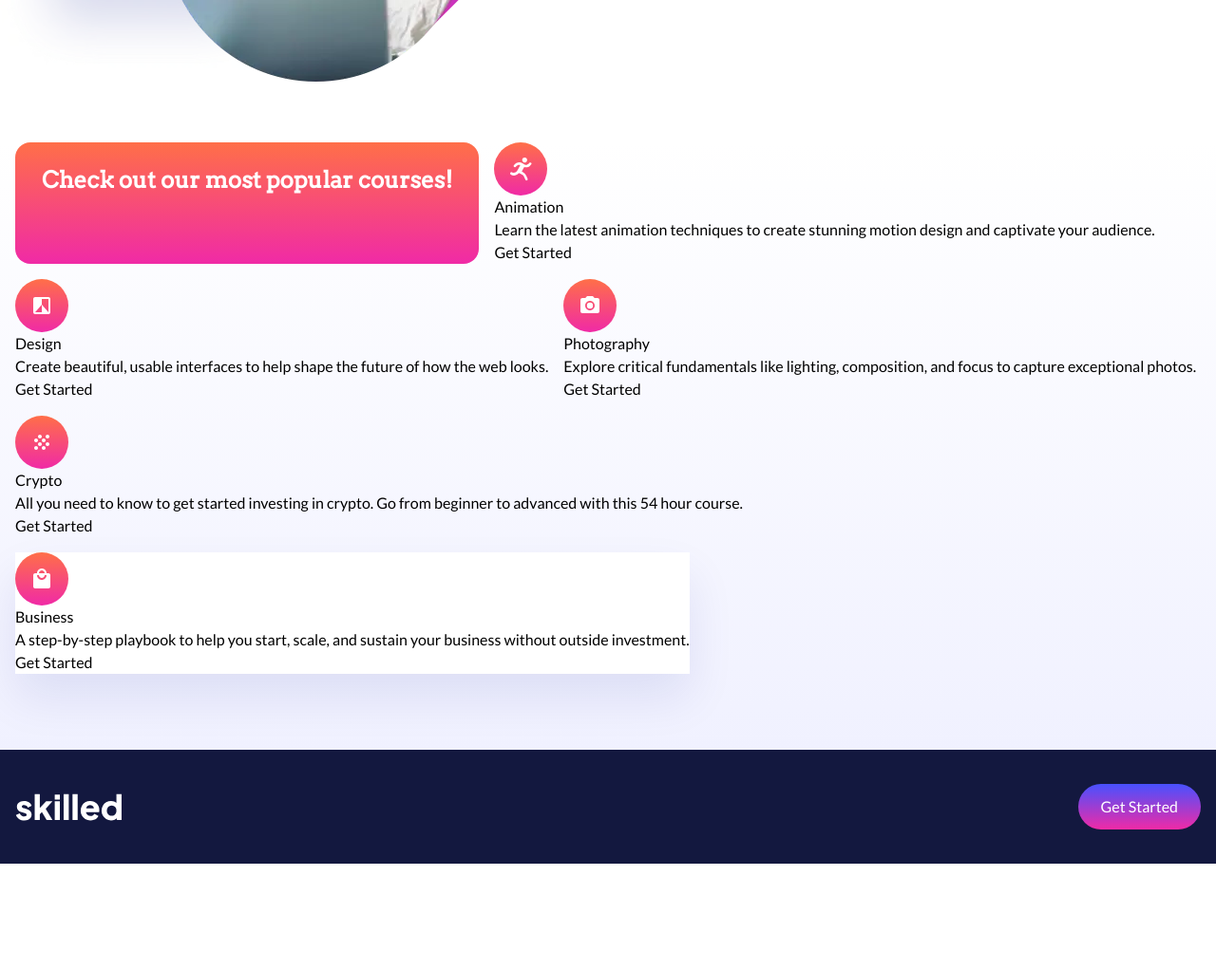
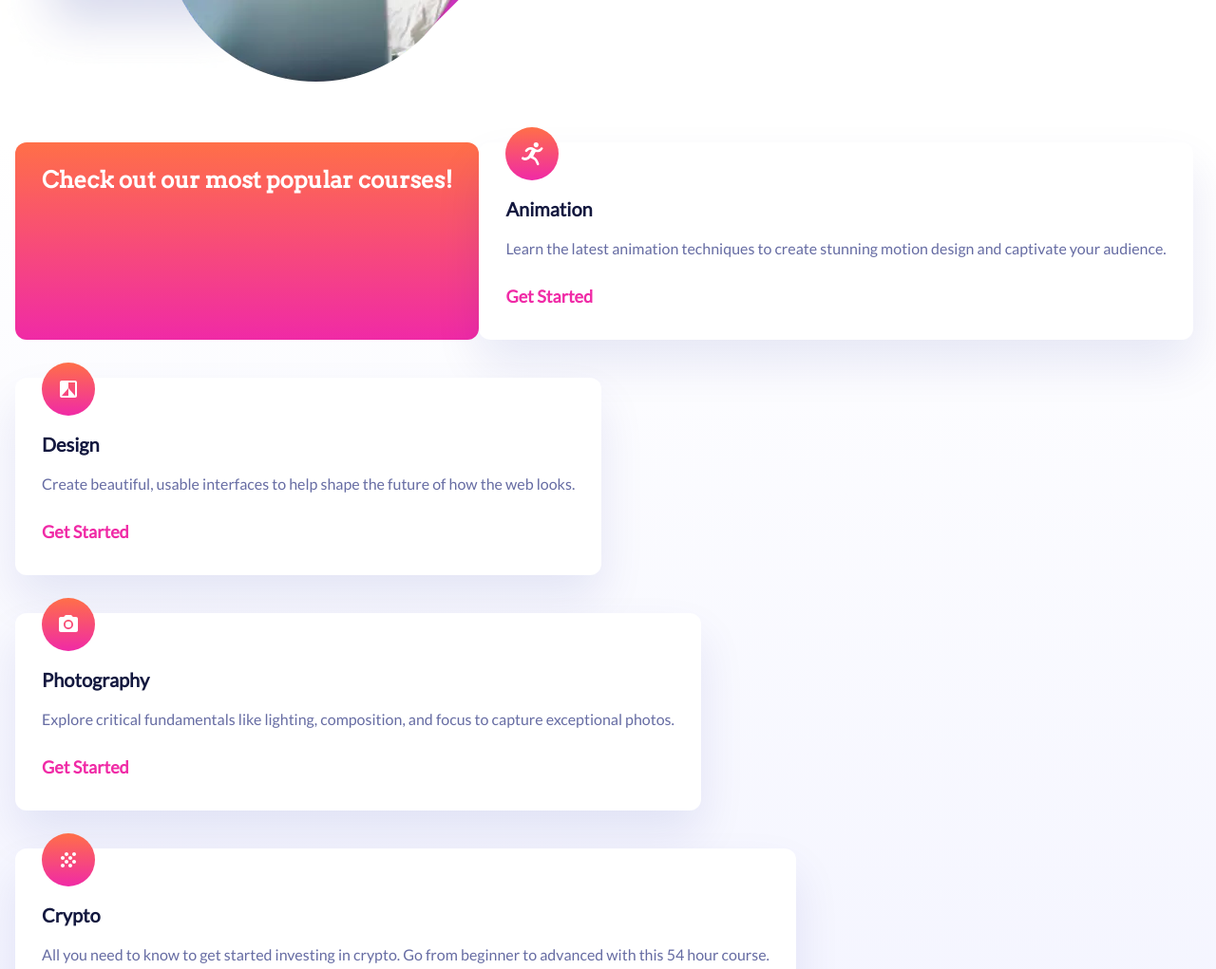
Before and after one commit to LangheBogdan/eLearning, a website: page index.html in a window 1280 px wide. Shown: the part 1140-2161 px from the top of the page at 95% size. Before the commit the page ends 2050 px from the top, so only its background shows below. Drawn offline with Linux system fonts and the light colour scheme.

Commit message:
Refine webpage layout and typography in the courses section
This change updates the visual presentation of the popular courses section, improving readability and aesthetics. It includes adjustments in layout space, extra styling in typography, and the addition of a subtle shadow effect for a more intuitive interface. Plus, gradient color variables have been added in the Tailwind configuration for better color management.

```diff
--- a/index.html
+++ b/index.html
@@ -85,67 +85,90 @@
       <section
         class="bg-gradient-to-b from-sectionGradientStart to-sectionGradientEnd pb-20"
       >
-        <div class="flex flex-wrap px-4 gap-4">
+        <div class="flex flex-wrap px-4 gap-y-10">
           <div
-            class="bg-gradient-to-b from-cardGradientStart from-0% to-cardGradientEnd to-100% text-white rounded-2xl font-bold"
+            class="bg-gradient-to-b from-cardGradientStart from-0% to-cardGradientEnd to-100% text-white rounded-xl font-bold"
           >
             <h2 class="px-7 pt-6 pb-8 font-serif text-2xl leading-8">
               Check out our most popular courses!
             </h2>
           </div>
-          <div>
+          <div class="bg-white shadow-3xl rounded-xl pt-14 px-7 pb-8 relative">
             <img
+              class="absolute -top-4"
               src="assets/icon-animation.svg"
               alt="animation card section logo"
             />
-            <h3>Animation</h3>
-            <p>
+            <h3 class="text-blueSky text-xl font-extrabold mb-4">Animation</h3>
+            <p class="mb-6 leading-6 font-medium text-deppressedElephant">
               Learn the latest animation techniques to create stunning motion
               design and captivate your audience.
             </p>
-            <button>Get Started</button>
+            <button class="text-cardGradientEnd text-lg font-extrabold">
+              Get Started
+            </button>
           </div>
-          <div>
-            <img src="assets/icon-design.svg" alt="design card section logo" />
-            <h3>Design</h3>
-            <p>
+          <div class="bg-white shadow-3xl rounded-xl pt-14 px-7 pb-8 relative">
+            <img
+              class="absolute -top-4"
+              src="assets/icon-design.svg"
+              alt="design card section logo"
+            />
+            <h3 class="text-blueSky text-xl font-extrabold mb-4">Design</h3>
+            <p class="mb-6 leading-6 font-medium text-deppressedElephant">
               Create beautiful, usable interfaces to help shape the future of
               how the web looks.
             </p>
-            <button>Get Started</button>
+            <button class="text-cardGradientEnd text-lg font-extrabold">
+              Get Started
+            </button>
           </div>
-          <div>
+          <div class="bg-white shadow-3xl rounded-xl pt-14 px-7 pb-8 relative">
             <img
+              class="absolute -top-4"
               src="assets/icon-photography.svg"
               alt="photography card section logo"
             />
-            <h3>Photography</h3>
-            <p>
+            <h3 class="text-blueSky text-xl font-extrabold mb-4">
+              Photography
+            </h3>
+            <p class="mb-6 leading-6 font-medium text-deppressedElephant">
               Explore critical fundamentals like lighting, composition, and
               focus to capture exceptional photos.
             </p>
-            <button>Get Started</button>
+            <button class="text-cardGradientEnd text-lg font-extrabold">
+              Get Started
+            </button>
           </div>
-          <div>
-            <img src="assets/icon-crypto.svg" alt="crupto card section logo" />
-            <h3>Crypto</h3>
-            <p>
+          <div class="bg-white shadow-3xl rounded-xl pt-14 px-7 pb-8 relative">
+            <img
+              class="absolute -top-4"
+              src="assets/icon-crypto.svg"
+              alt="crupto card section logo"
+            />
+            <h3 class="text-blueSky text-xl font-extrabold mb-4">Crypto</h3>
+            <p class="mb-6 leading-6 font-medium text-deppressedElephant">
               All you need to know to get started investing in crypto. Go from
               beginner to advanced with this 54 hour course.
             </p>
-            <button>Get Started</button>
+            <button class="text-cardGradientEnd text-lg font-extrabold">
+              Get Started
+            </button>
           </div>
-          <div class="bg-white shadow-3xl">
+          <div class="bg-white shadow-3xl rounded-xl pt-14 px-7 pb-8 relative">
             <img
+              class="absolute -top-4"
               src="assets/icon-business.svg"
               alt="business card section logo"
             />
-            <h3>Business</h3>
-            <p>
+            <h3 class="text-blueSky text-xl font-extrabold mb-4">Business</h3>
+            <p class="mb-6 leading-6 font-medium text-deppressedElephant">
               A step-by-step playbook to help you start, scale, and sustain your
               business without outside investment.
             </p>
-            <button>Get Started</button>
+            <button class="text-cardGradientEnd text-lg font-extrabold">
+              Get Started
+            </button>
           </div>
         </div>
       </section>
--- a/tailwind.config.js
+++ b/tailwind.config.js
@@ -20,6 +20,7 @@ module.exports = {
         btn3IdleEnd: "#F02AA6",
         cardGradientStart: "#FF6F48",
         cardGradientEnd: "#F02AA6",
+        cardBtn: "#F74780",
       },
       boxShadow: {
         "3xl": "0px 25px 50px 0px rgba(6, 22, 141, 0.09)",
```
Also changed, not shown: dist/output.css.
